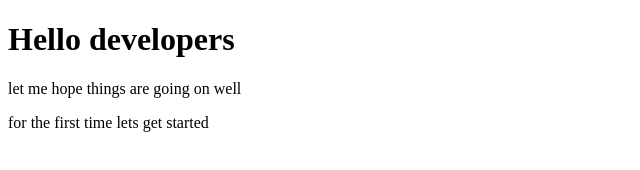
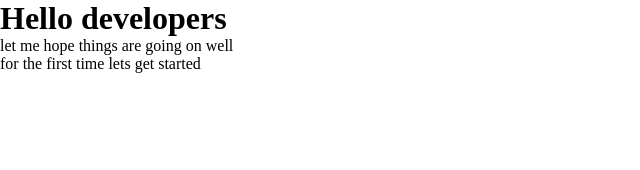
Before and after one commit to FredZabu/zoodev-academy, a plain HTML site: page index.html in a window 1280 px wide. Shown: the whole page, without its empty margins (0-640 px from the left). Drawn offline with Linux system fonts and the light colour scheme.

Commit message:
added the js and css file

```diff
--- a/index.html
+++ b/index.html
@@ -5,10 +5,13 @@
     <meta http-equiv="X-UA-Compatible" content="IE=edge">
     <meta name="viewport" content="width=device-width, initial-scale=1.0">
     <title>zoodev</title>
+    <link rel="stylesheet" href="style.css">
 </head>
 <body>
     <h1>Hello developers</h1>
     <p>let me hope things are going on well</p>
     <p> for the first time lets get started </p>
+
+    <script src="./app.js"></script>
 </body>
 </html>
--- /dev/null
+++ b/style.css
@@ -0,0 +1,5 @@
+*{
+    box-sizing: border-box;
+    padding: 0px;
+    margin: 0px;
+}
```
Also changed, not shown: app.js (added).
